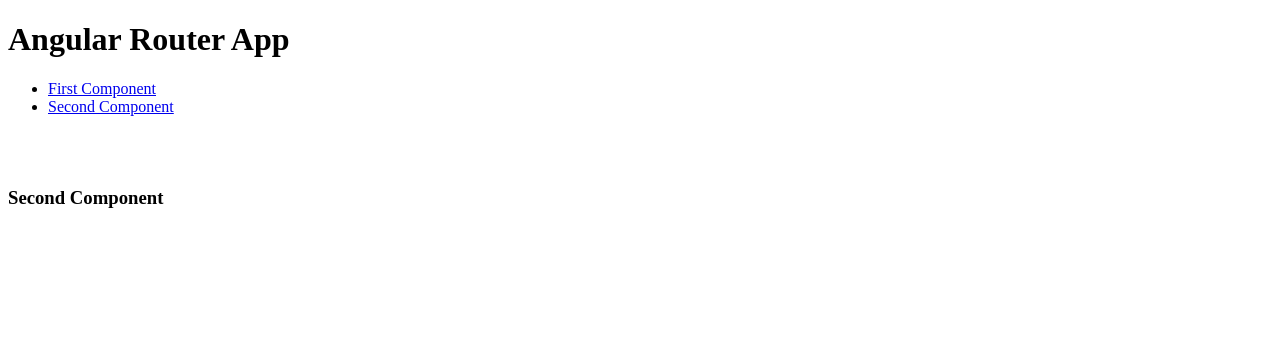
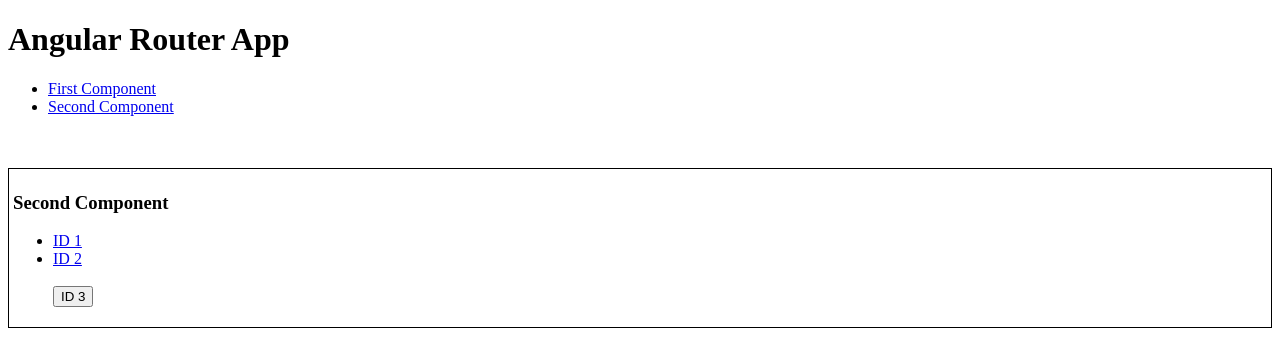
Before and after one commit to BjoernZimmi/Nachbearbeitung, an Angular app: page /second in a window 1280 px wide. Shown: the top 346 px of the page. Built offline with nearby package versions, Linux system fonts and the light colour scheme.

Commit message:
added queryParams List and Buttons

```diff
--- a/src/app/app.component.html
+++ b/src/app/app.component.html
@@ -6,5 +6,6 @@
   </ul>
 </nav>
 <!-- The routed views render in the <router-outlet>-->
-  <br><br>
+
+<br><br>
 <router-outlet />
--- a/src/app/app.component.ts
+++ b/src/app/app.component.ts
@@ -1,10 +1,10 @@
 import { Component } from '@angular/core';
-import { RouterLink, RouterLinkActive, RouterOutlet } from '@angular/router';
+import { routerModule } from '../module/router.module';
 
 @Component({
   selector: 'app-root',
   standalone: true,
-  imports: [RouterOutlet, RouterLink, RouterLinkActive],
+  imports: [routerModule],
   templateUrl: './app.component.html',
   styleUrl: './app.component.scss'
 })
--- a/src/app/app.routes.ts
+++ b/src/app/app.routes.ts
@@ -5,6 +5,7 @@ import { StartComponent } from './start/start.component';
 import { ChildAComponent } from './child-a/child-a.component';
 import { ChildBComponent } from './child-b/child-b.component';
 import { SecondComponent } from './second/second.component';
+import { QueryParametersComponent } from './query-parameters/query-parameters.component';
 
 
 export const routes: Routes = [
@@ -14,6 +15,7 @@ export const routes: Routes = [
         {path: 'child-b', title: 'First Component - Child B' , component: ChildBComponent}
     ]},
     {path: 'second', title: 'Second Component', component: SecondComponent},
+    {path: 'query', title: 'Second Component', component: QueryParametersComponent},
     {path: '', component: StartComponent, pathMatch: 'full'},
     {path: 'x', redirectTo: '/first', pathMatch: 'full'},
     {path: '**', component: PageNotFoundComponent}
--- /dev/null
+++ b/src/app/query-parameters/query-parameters.component.html
@@ -0,0 +1 @@
+<p>query-parameters works!</p>
--- /dev/null
+++ b/src/app/query-parameters/query-parameters.component.ts
@@ -0,0 +1,40 @@
+import { Component, OnInit } from '@angular/core';
+import { ActivatedRoute } from '@angular/router';
+import { Observable, switchMap } from 'rxjs';
+
+@Component({
+  selector: 'app-query-parameters',
+  standalone: true,
+  imports: [],
+  templateUrl: './query-parameters.component.html'
+})
+
+export class QueryParametersComponent implements OnInit {
+
+  heroes$: Observable<Hero[]> | undefined;
+  selectedId: number | undefined;
+
+  heroes: Hero[] = [{
+    id: 1,
+    name: "First Hero"
+  }];
+
+  constructor(private route: ActivatedRoute) {
+
+  }
+
+  ngOnInit() {
+    // this.heroes$ = this.route.paramMap.pipe(
+    //   switchMap(params => {
+    //     this.selectedId = Number(params.get('id'));
+    //     return this.service.getHeroes();
+    //   })
+    // );
+  }
+
+};
+
+export interface Hero {
+  id: number,
+  name: string
+};
--- a/src/app/second/second.component.html
+++ b/src/app/second/second.component.html
@@ -1 +1,18 @@
-<h3>Second Component</h3>
+<div style="border: 1px solid; padding: 4px;">
+    <h3>Second Component</h3>
+
+    <ul>
+        <li>
+            <a [routerLink]="['/query']" [queryParams]="{id: 1, sort: 'none'}" queryParamsHandling="merge">ID 1</a>
+        </li>
+
+        <li>
+            <a [routerLink]="['/query']" [queryParams]="{id: 2, sort: 'none'}" queryParamsHandling="preserve">ID 2</a>
+        </li>
+
+        <br>
+
+        <button (click)="queryParamsInTypeScript()">ID 3</button>
+
+    </ul>
+</div>
--- a/src/app/second/second.component.ts
+++ b/src/app/second/second.component.ts
@@ -1,12 +1,23 @@
 import { Component } from '@angular/core';
+import { routerModule } from '../../module/router.module';
+import { Router } from '@angular/router';
 
 @Component({
   selector: 'app-second',
   standalone: true,
-  imports: [],
+  imports: [routerModule],
   templateUrl: './second.component.html',
   styles: ``
 })
 export class SecondComponent {
 
+constructor(private router: Router) {
+
+
 }
+
+  queryParamsInTypeScript() {
+    this.router.navigate(['/query'], {queryParams: {id: 3, sort: 'none'}})
+  }
+
+}
```
Also changed, not shown: 1 other file (tests, documents, lock files or other folders).
